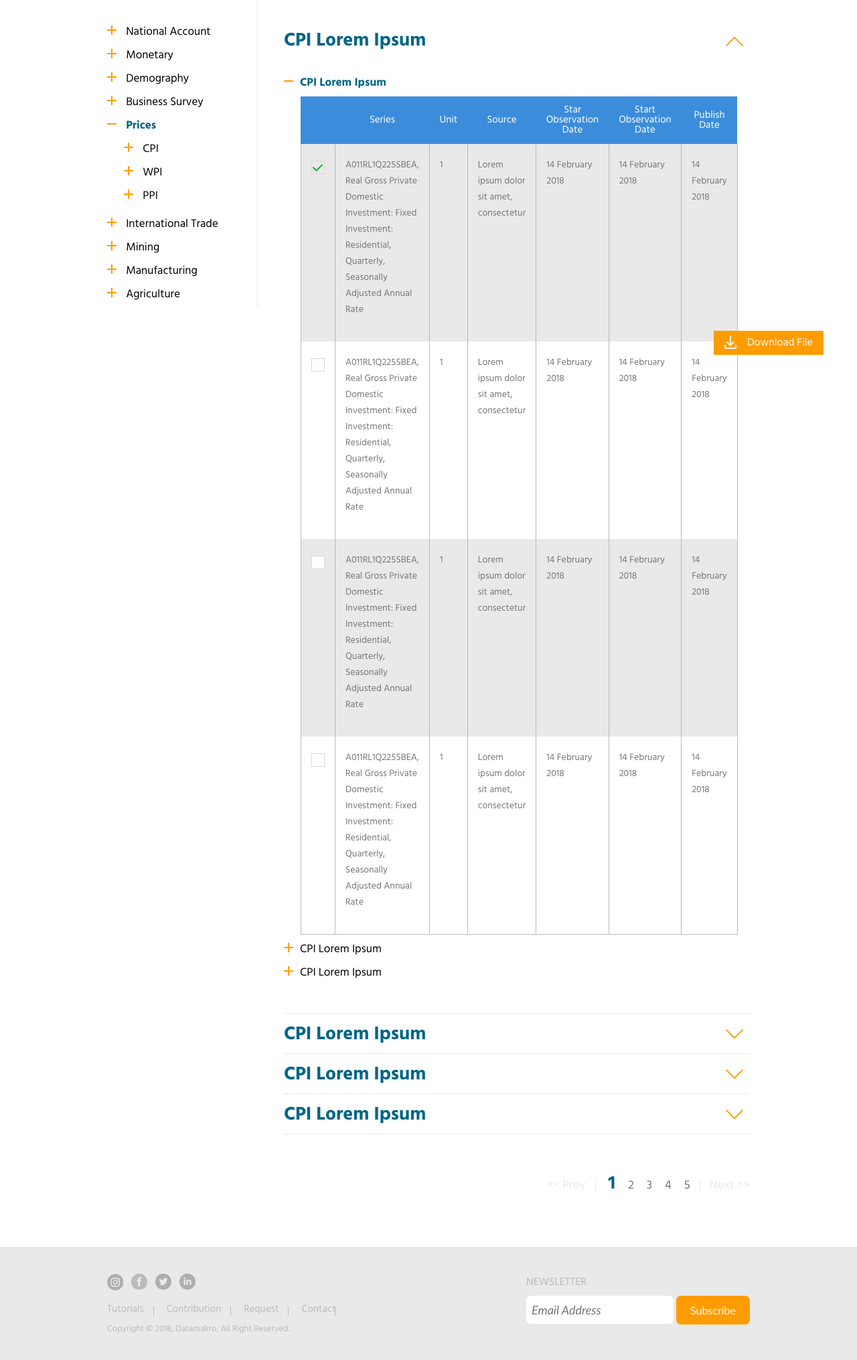
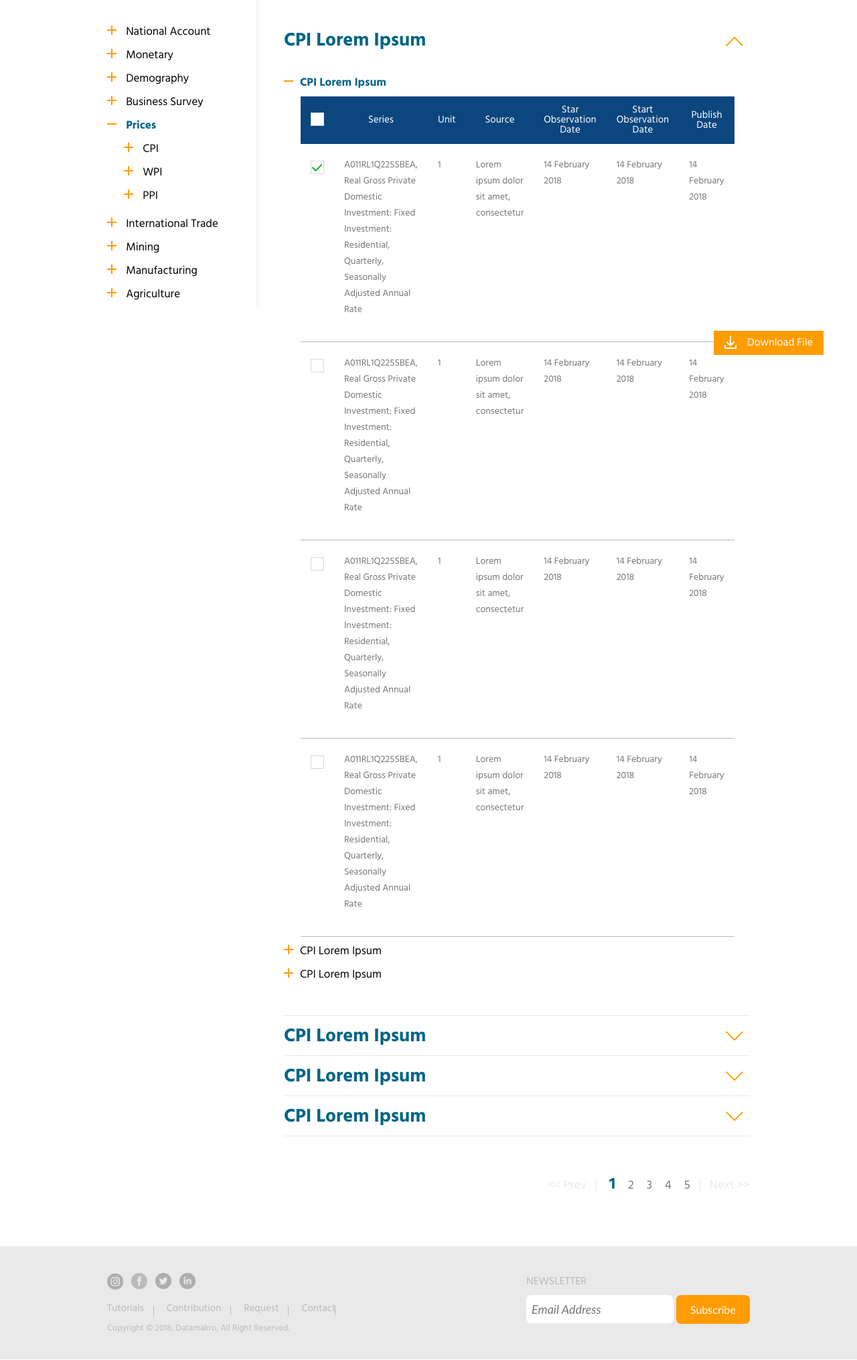
Before and after one commit to rahadianmf/datamakro-fe, a PHP site: page /categories.php in a window 1280 px wide. Shown: the part 103-2134 px from the top of the page at 67% size. Run offline with PHP 8.4, Linux system fonts and the light colour scheme; some libraries are stand-ins or nearby versions; some web fonts are replaced.

Commit message:
update latest revision

```diff
--- a/categories.php
+++ b/categories.php
@@ -150,7 +150,7 @@
 									<table>
 										<thead>
 											<tr>
-												<th></th>
+												<th><input id = "checkAll" class = "big" type = "checkbox" name = "" /></th>
 												<th>Series</th>
 												<th>Unit</th>
 												<th>Source</th>
@@ -163,7 +163,7 @@
 											<tr>
 												<td><input class = "big" type = "checkbox" checked="checked" name = "" /></td>
 												<td>
-												A011RL1Q225SBEA, Real Gross Private Domestic Investment: Fixed Investment: Residential, Quarterly, Seasonally Adjusted Annual Rate
+												<a href = "pdb.php">A011RL1Q225SBEA, Real Gross Private Domestic Investment: Fixed Investment: Residential, Quarterly, Seasonally Adjusted Annual Rate</a>
 												</td>
 												<td>1</td>
 												<td>
@@ -176,7 +176,7 @@
 											<tr>
 												<td><input class = "big" type = "checkbox" name = "" /></td>
 												<td>
-												A011RL1Q225SBEA, Real Gross Private Domestic Investment: Fixed Investment: Residential, Quarterly, Seasonally Adjusted Annual Rate
+												<a href = "pdb.php">A011RL1Q225SBEA, Real Gross Private Domestic Investment: Fixed Investment: Residential, Quarterly, Seasonally Adjusted Annual Rate</a>
 												</td>
 												<td>1</td>
 												<td>
@@ -189,7 +189,7 @@
 											<tr>
 												<td><input class = "big" type = "checkbox" name = "" /></td>
 												<td>
-												A011RL1Q225SBEA, Real Gross Private Domestic Investment: Fixed Investment: Residential, Quarterly, Seasonally Adjusted Annual Rate
+												<a href = "pdb.php">A011RL1Q225SBEA, Real Gross Private Domestic Investment: Fixed Investment: Residential, Quarterly, Seasonally Adjusted Annual Rate</a>
 												</td>
 												<td>1</td>
 												<td>
@@ -202,7 +202,7 @@
 											<tr>
 												<td><input class = "big" type = "checkbox" name = "" /></td>
 												<td>
-												A011RL1Q225SBEA, Real Gross Private Domestic Investment: Fixed Investment: Residential, Quarterly, Seasonally Adjusted Annual Rate
+												<a href = "pdb.php">A011RL1Q225SBEA, Real Gross Private Domestic Investment: Fixed Investment: Residential, Quarterly, Seasonally Adjusted Annual Rate</a>
 												</td>
 												<td>1</td>
 												<td>
@@ -310,3 +310,9 @@
 	<a class="fixed-download" href=""><span></span> Download File</a>
 </section>
 <?php include ('_footer.php'); ?>
+
+<script type="text/javascript">
+	$("#checkAll").click(function(){
+	    $('input:checkbox').not(this).prop('checked', this.checked);
+	});
+</script>
--- a/css/style.css
+++ b/css/style.css
@@ -390,28 +395,29 @@ select {
 
 table {
   width: 100%; }
+  table tr {
+    /*&:nth-child(odd) { background: $gray2; }
+    &:nth-child(even) { background: $white; }*/ }
     table tr th {
-    background: #3b8ddb;
+      background: #0b467e;
       color: #ffffff;
       padding: 13px 15px;
       font-size: 16px;
       vertical-align: middle; }
+      table tr th input[type=checkbox].big {
+        top: 0px; }
+        table tr th input[type=checkbox].big:checked {
+          background-image: url(../img/material/arrow-input-white.png);
+          background-position: center center;
+          background-repeat: no-repeat; }
     table tr td {
-    border-right: 1px solid #bbbaba;
+      border-bottom: 1px solid #bbbaba;
       padding: 15px 15px 35px;
       color: #777777;
       font-size: 16px;
       line-height: 24px; }
-    table tr td:first-child {
-      border-left: 1px solid #bbbaba; }
       table tr td a {
         color: #777777; }
-  table tr:last-child td {
-    border-bottom: 1px solid #bbbaba; }
-  table tr:nth-child(odd) {
-    background: #e9e9e9; }
-  table tr:nth-child(even) {
-    background: #ffffff; }
 
 .about-list {
   padding: 20px 0px; }
@@ -1455,7 +1475,7 @@ table {
       -ms-transition: all 0.2s ease-out;
       -o-transition: all 0.2s ease-out; }
       .pagination ul li a.active {
-        font-size: 28px;
+        font-size: 24px;
         color: #006585;
         font-weight: bold; }
     .pagination ul li:first-child a, .pagination ul li:last-child a {
--- a/sass/style.scss
+++ b/sass/style.scss
@@ -28,6 +28,7 @@ footer { background: $gray2; padding: 40px 0px;
 		button { @include appearance(none); border: none; background: $orange; color: $white; font-size: 16px; padding: 12px 21px; @include borderRadius(7px); }
 	}
 }
+figure { margin: 0px; padding: 0px; }
 form {
 	&.three-quarter { width: 75%; }
 }
@@ -89,22 +90,22 @@ input {
 	&.big { @include appearance(none); width: 20px; height: 20px; background: white; top: 10px; position: relative;
 	}
 }
-input[type=checkbox].big:checked { background: url('../img/material/arrow-input.png'); background-position: center center; background-repeat: no-repeat; }
+input[type=checkbox].big:checked { background-color: $white; background-image: url('../img/material/arrow-input.png'); background-position: center center; background-repeat: no-repeat; }
 select { font-size: 16px; @include appearance(none); padding: 13px 50px 13px 15px; border: 1px solid #d7d7d7; color: #d7d7d7; position: relative;
 	&.hb { @include borderRadius(7px); }
 }
 table { width: 100%;
 	tr {
-		th { background: #3b8ddb; color: $white; padding: 13px 15px; font-size: 16px; vertical-align: middle; }
-		td { border-right: 1px solid $gray; padding: 15px 15px 35px; color: $gray3; font-size: 16px; line-height: 24px;
-			&:first-child { border-left: 1px solid $gray; }
+		th { background: #0b467e; color: $white; padding: 13px 15px; font-size: 16px; vertical-align: middle;
+			input[type=checkbox].big { top: 0px;
+				&:checked { background-image: url(../img/material/arrow-input-white.png); background-position: center center; background-repeat: no-repeat;}
+			}
+		}
+		td { border-bottom: 1px solid $gray; padding: 15px 15px 35px; color: $gray3; font-size: 16px; line-height: 24px;
 			a { color: $gray3; }
 		}
-		&:last-child {
-			td { border-bottom: 1px solid $gray; }
-		}
-		&:nth-child(odd) { background: $gray2; }
-		&:nth-child(even) { background: $white; }
+		/*&:nth-child(odd) { background: $gray2; }
+		&:nth-child(even) { background: $white; }*/
 	}
 }
 
@@ -204,6 +205,7 @@ table { width: 100%;
 	.b-wrapper { width: 1031px;
 	}
 }
+.b-gray5 { border: 1px solid #e2e2e2; }
 .bg-gray { background-color: $gray; }
 .bg-gray2 { background-color: $gray2; }
 .bg-gray3 { background-color: $gray3; }
@@ -261,7 +263,7 @@ table { width: 100%;
 			}
 		}
 	}
-	.content-cat { padding: 0px 25px; display: none; }
+	.content-cat { padding: 10px 25px; display: none; }
 	&.active {
 		> .head-cat { color: $blue; font-weight: bolder; }
 		> .content-cat { display: block; }
@@ -287,8 +289,8 @@ table { width: 100%;
 }
 .data-home {
 	.dh-list { float: left; width: 50%; padding-bottom: 30px;
-		.dhl-date { font-size: 13px; color: $gray; line-height: 16px; padding-bottom: 3px; }
-		.dhl-title { padding-bottom: 7px; font-size: 28px; color: $blue; line-height: auto; }
+		.dhl-date { font-size: 13px; color: $gray; line-height: 16px; padding-bottom: 6px; }
+		.dhl-title { padding-bottom: 7px; font-size: 26px; color: $blue; line-height: auto; }
 		p { font-size: 18px; padding-right: 30px; color: $gray3; }
 		&:nth-child(even) { border-left: 1px solid $gray; padding-left: 5%;
 			&:after { display: block; clear: both; }
@@ -298,7 +300,10 @@ table { width: 100%;
 }
 .data-list {
 	.list { padding: 30px 0px 10px; float: left; width: 30%; margin-right: 5%;
-		a { padding-top: 10px; display: block; font-size: 28px; line-height: 36px; font-weight: 600; padding-bottom: 15px; }
+		figure {
+			a { display: block; }
+		}
+		a.b-link { padding-top: 10px; display: block; font-size: 26px; line-height: 34px; font-weight: 600; padding-bottom: 15px; }
 		&:nth-child(3n) { margin-right: 0px;
 			&::after { content: ""; clear: both; display: block; }
 		}
@@ -357,8 +362,9 @@ table { width: 100%;
 	}
 	.fh-title { font-size: 30px; font-weight: 600; }
 }
-.fixed-download { background: $orange; color: $white; font-size: 16px; padding: 10px 16px 10px 50px; position: fixed; right: 50px; bottom: 167px;
+.fixed-download { @include transition(all .2s ease-in-out); opacity: 1; background: $orange; color: $white; font-size: 16px; padding: 10px 16px 10px 50px; position: fixed; right: 50px; bottom: 167px;
 	span { width: 18px; height: 20px; background: url('../img/material/dw-white.png'); margin-right: 15px; display: inline-block; position: absolute; top: 7px; left: 16px; }
+	&:hover , &:focus { color: $white; opacity: 0.8; }
 }
 .fl { float: left; }
 .form-group { position: relative; margin-right: 20px; padding: 15px 0px; }
@@ -409,7 +415,7 @@ table { width: 100%;
 	ul {
 		li { padding-left: 15px; display: inline-block; font-size: 18px; position: relative;
 			a { color: $gray3; @include transition(all .2s ease-out);
-				&.active { font-size: 28px; color: $blue; font-weight: bold; }
+				&.active { font-size: 24px; color: $blue; font-weight: bold; }
 			}
 			&:first-child , &:last-child {
 				a { color: $gray2; }
--- a/sass/style320.scss
+++ b/sass/style320.scss
@@ -4,7 +4,12 @@ aside { top: 86px !important; height: 88vh !important; }
 footer {
 	.f-copy { text-align: center; margin-top: 15px; }
 	.f-menu { margin-top: 12px; text-align: center;
-		a { font-size: 13px; line-height: 14px; padding: 0px 10px; }
+		a { font-size: 13px; line-height: 14px; padding: 0px 10px;
+			&:last-child {
+			    padding-right: 10px;
+			}
+			&::after { top: 3px; }
+		}
 	}
 	.f-newsletter { text-align: center; }
 	.f-socmed { text-align: center; }
@@ -31,7 +36,9 @@ header { z-index: 4 !important;
 	}
 	.h-right-mobile { display: inline-block; width: 50%; }
 	.h-search { margin-top: 130px; padding-bottom: 30px;
-		input { width: 100%; padding-left: 25px; border-bottom: 1px solid #dddddd; color: #080808; }
+		input { width: 100%; padding-left: 25px; border-bottom: 1px solid #bda5a5; color: #080808;
+			&:focus { border-bottom: 1px solid #bda5a5 !important; }
+		}
 		span { background: url(../img/material/search-mobile.png) !important; top: 14px !important; }
 	}
 }
```
Also changed, not shown: other parts of css/style.css (+33 -8 lines), css/style320.css (+7 -1 lines), data-talk.php (+12 -12 lines), search-result.php (+41 -39 lines), img/material/arrow-input-white.png (added), 2 other files. Lines whose indentation alone changed are shown as unchanged.
